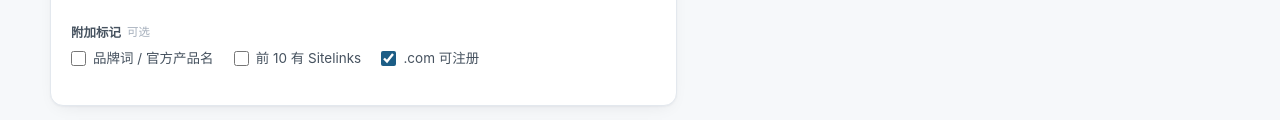
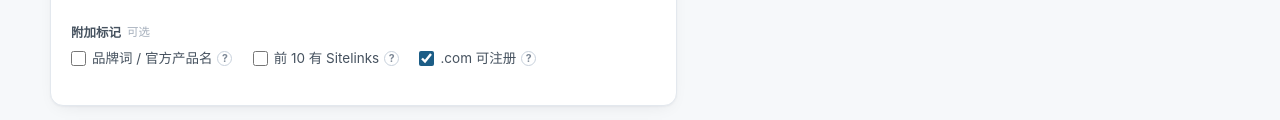
Before and after one commit to kannimaneshabi/keyword-judge, a website: page public/index.html in a window 1280 px wide. Shown: the part 783-903 px from the top of the page. Drawn offline with Linux system fonts and the light colour scheme.

Commit message:
docs(ui): 为附加标记三项补充判断说明气泡

```diff
--- a/public/index.html
+++ b/public/index.html
@@ -156,7 +156,8 @@
   .q .bub code{background:rgba(255,255,255,.12);padding:0 3px;border-radius:3px;font-size:11px}
   .q:hover .bub,.q:focus-visible .bub{display:block}
 
-  .chk{display:inline-flex;align-items:center;gap:7px;font-size:13.5px;color:var(--ink2);cursor:pointer;margin-right:16px}
+  .chk{display:inline-flex;align-items:center;gap:6px;font-size:13.5px;color:var(--ink2);cursor:pointer;margin-right:16px}
+  .chk .q{flex:0 0 auto;margin-left:-1px}
   .chk input{width:15px;height:15px;accent-color:var(--accent);cursor:pointer;margin:0}
 
   /* ---------- ocr ---------- */
@@ -482,9 +483,15 @@ reddit.com/r/capcut"></textarea>
 
           <div class="field span2">
             <label class="fl">附加标记 <span class="opt">可选</span></label>
-            <label class="chk"><input type="checkbox" id="brand"> 品牌词 / 官方产品名</label>
-            <label class="chk"><input type="checkbox" id="sitelinks"> 前 10 有 Sitelinks</label>
-            <label class="chk"><input type="checkbox" id="domain" checked> .com 可注册</label>
+            <label class="chk"><input type="checkbox" id="brand"> <span>品牌词 / 官方产品名</span>
+              <button class="q" type="button" aria-label="品牌词判断说明">?<span class="bub"><b>判断方式：</b>搜索第 1 名是否就是这个词所指的产品官网（如 canva → canva.com、capcut → capcut.com）。<br>勾选后默认一票否决：用户想找的就是那个产品，新站抢不到首位。<br>只在关键词<b>本身</b>是产品名或公司名时勾；关键词里顺带含品牌名（如 preset editor capcut）不算。</span></button>
+            </label>
+            <label class="chk"><input type="checkbox" id="sitelinks"> <span>前 10 有 Sitelinks</span>
+              <button class="q" type="button" aria-label="Sitelinks 判断说明">?<span class="bub"><b>判断方式：</b>某条结果的标题下方挂着一排缩进的站内链接（通常 2—6 条，如「价格 / 下载 / 帮助」）。<br>出现即勾选：谷歌据此认定「用户搜这个词就是想找这个站」。<br>移动端不显示 Sitelinks，需看桌面结果。</span></button>
+            </label>
+            <label class="chk"><input type="checkbox" id="domain" checked> <span>.com 可注册</span>
+              <button class="q" type="button" aria-label="域名可注册判断说明">?<span class="bub"><b>判断方式：</b>在域名注册商搜你打算用的 .com（如 preseteditor.com），显示可购买则勾选。<br>已被注册就取消勾选：不是硬门槛，但会额外计入一项风险。<br>默认勾选表示「尚未查询」的假设，查过之后再改。</span></button>
+            </label>
           </div>
 
           <input type="file" id="ocrFile" accept="image/*" hidden>
@@ -1970,6 +1977,12 @@ reddit.com/r/capcut"></textarea>
     serpUrlsEl.value = 'https://presetseditor.com/\nhttps://capcut.com/\nhttps://www.reddit.com/r/capcut/';
   });
 
+  // 附加标记里的「?」嵌在 label 内，需阻止其触发复选框
+  document.querySelectorAll('.chk .q').forEach(btn => {
+    btn.addEventListener('mousedown', e => { e.preventDefault(); e.stopPropagation(); });
+    btn.addEventListener('click', e => { e.preventDefault(); e.stopPropagation(); });
+  });
+
   /* ============ 初始化 ============ */
   const restored = restoreDraft();
   syncLevelUI();
```
